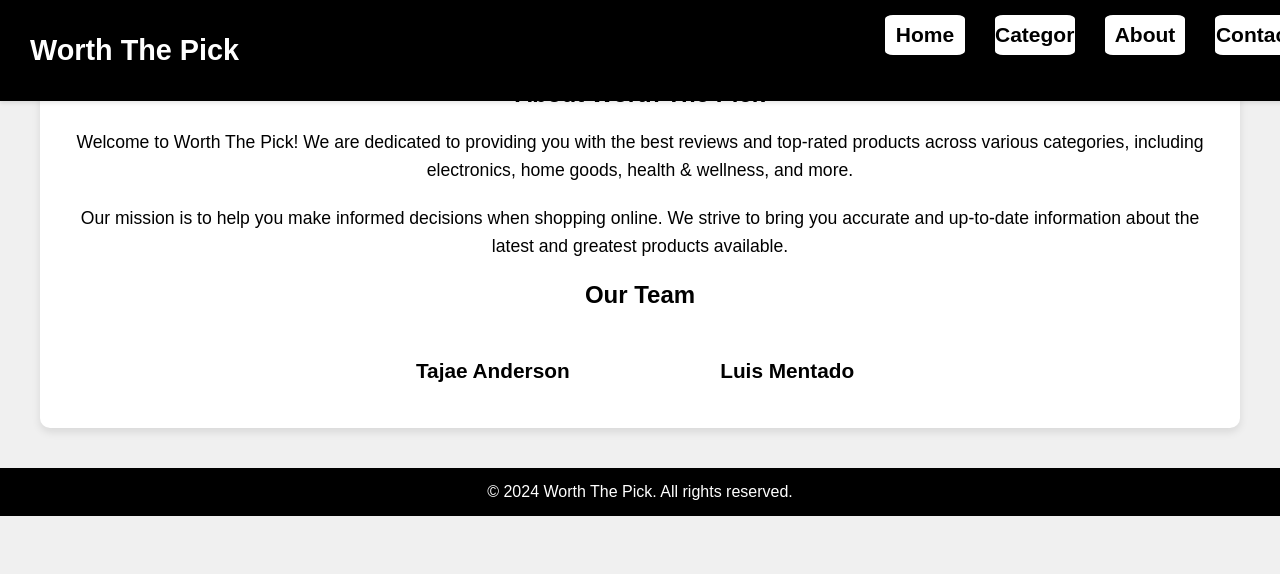
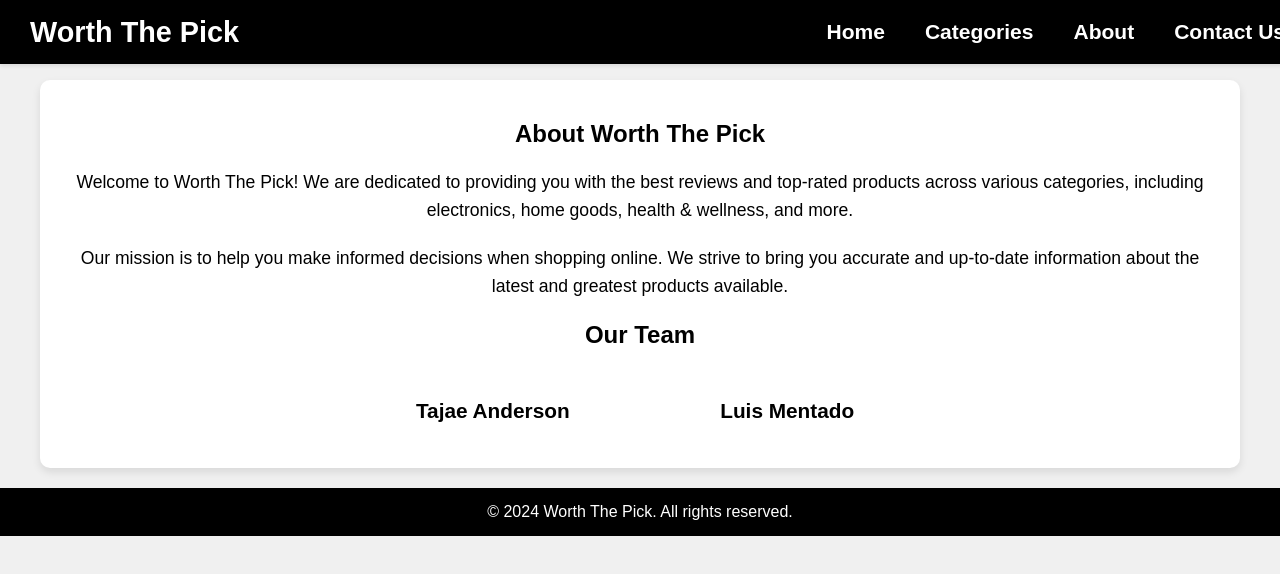
Before and after one commit to Tajae1532/Website, a website: page about/about.html in a window 1280 px wide. Drawn offline with Linux system fonts and the light colour scheme; files that its build step writes are made by us from their sources.

Commit message:
fixed topbar styling for about and contact

```diff
--- a/about/about.css
+++ b/about/about.css
@@ -6,12 +6,16 @@ body {
 }
 
 header {
+    position: fixed;
+    width: 100%;
+    top: 0;
     display: flex;
     justify-content: space-between;
     align-items: center;
     background-color: #000000;
     padding: 15px 30px;
     box-shadow: 0 2px 4px rgba(0, 0, 0, 0.1);
+    z-index: 1000;
 }
 
 .logo {
@@ -22,44 +26,43 @@ header {
 
 nav ul {
     list-style: none;
-    margin: 0;
-    padding: 0;
+    margin: 5px;
+    padding: 0px;
     display: flex;
 }
 
 nav ul li {
-    margin: 0 15px;
-    transition: transform 0.3s ease;
-    display: inline-block;
+    margin: 0 20px;
+    display: flex;
+    align-items: center;
 }
 
 nav ul li a {
     text-decoration: none;
-    color: #000000;
+    font-size: 21px;
+    color: #fff;
     font-weight: bold;
-    transition: color 0.3s ease, transform 0.5s ease, box-shadow 0.5s ease;
-    display: inline-block;
-    width: 80px;
-    height: 40px;
-    line-height: 40px;
-    text-align: center;
-    border-radius: 10%;
-    background-color: #ffffff;
+    transition: color 0.4s ease, transform 0.5s ease;
 }
 
-nav ul li:hover {
-    transform: translateY(-5px);
+nav ul li:hover a {
+    color: #ffffff;
+    transform: translateY(-5px) scale(1.2); /* Enlarge and move text up slightly on hover */
 }
 
-nav ul li a:hover {
-    color: #ffffff;
-    background-color: #000000;
+
+main {
+    padding: 80px 20px 20px 20px;
+    display: flex;
+    justify-content: center;
 }
 
-main {
-    padding: 40px 20px;
+.content {
+    max-width: 1200px;
+    width: 100%;
     display: flex;
-    justify-content: center;
+    flex-direction: column;
+    align-items: center;
 }
 
 .content {
--- a/about/about.html
+++ b/about/about.html
@@ -22,7 +22,7 @@
                 <li role="menuitem"><a href="../home.html">Home</a></li>
                 <li role="menuitem"><a href="../categories.html">Categories</a></li>
                 <li role="menuitem"><a href="about.html">About</a></li>
-                <li role="menuitem"><a href="contact_us/contact_us.html">Contact Us</a></li>
+                <li role="menuitem"><a href="../contact_us/contact_us.html">Contact Us</a></li>
             </ul>
         </nav>
     </header>
--- a/contact_us/contact_us.css
+++ b/contact_us/contact_us.css
@@ -6,12 +6,16 @@ body {
 }
 
 header {
+    position: fixed;
+    width: 100%;
+    top: 0;
     display: flex;
     justify-content: space-between;
     align-items: center;
     background-color: #000000;
     padding: 15px 30px;
     box-shadow: 0 2px 4px rgba(0, 0, 0, 0.1);
+    z-index: 1000;
 }
 
 .logo {
@@ -22,42 +26,33 @@ header {
 
 nav ul {
     list-style: none;
-    margin: 0;
-    padding: 0;
+    margin: 5px;
+    padding: 0px;
     display: flex;
 }
 
 nav ul li {
-    margin: 0 15px;
-    transition: transform 0.3s ease;
-    display: inline-block;
+    margin: 0 20px;
+    display: flex;
+    align-items: center;
 }
 
 nav ul li a {
     text-decoration: none;
-    color: #000000;
+    font-size: 21px;
+    color: #fff;
     font-weight: bold;
-    transition: color 0.3s ease, transform 0.5s ease, box-shadow 0.5s ease;
-    display: inline-block;
-    width: 80px;
-    height: 40px;
-    line-height: 40px;
-    text-align: center;
-    border-radius: 10%;
-    background-color: #ffffff;
+    transition: color 0.4s ease, transform 0.5s ease;
 }
 
-nav ul li:hover {
-    transform: translateY(-5px);
+nav ul li:hover a {
+    color: #ffffff;
+    transform: translateY(-5px) scale(1.2); /* Enlarge and move text up slightly on hover */
 }
 
-nav ul li a:hover {
-    color: #ffffff;
-    background-color: #000000;
-}
 
 main {
-    padding: 40px 20px;
+    padding: 80px 20px 20px 20px;
     display: flex;
     justify-content: center;
 }
```
Also changed, not shown: contact_us/contact_us.html (+1 -1 lines).
